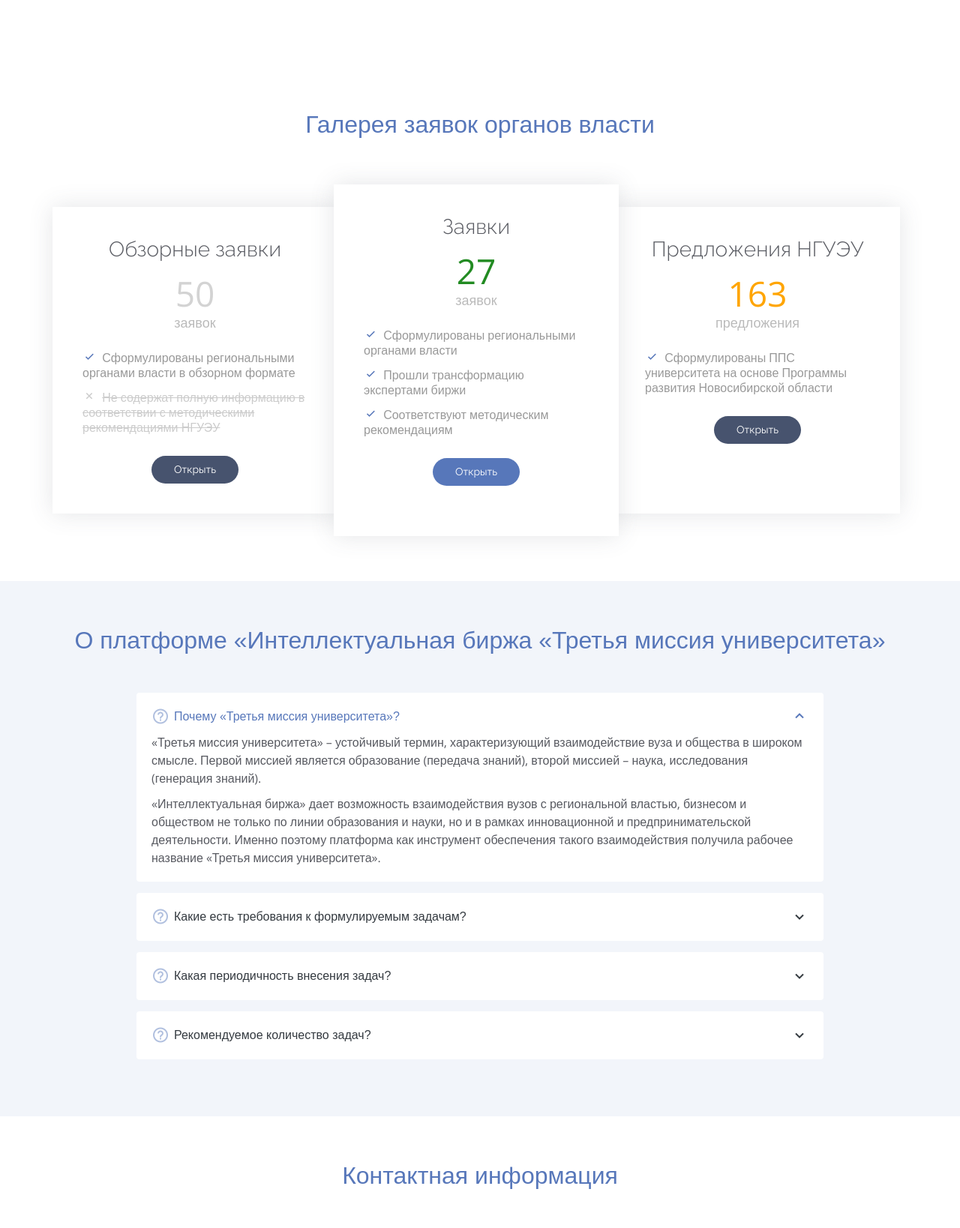
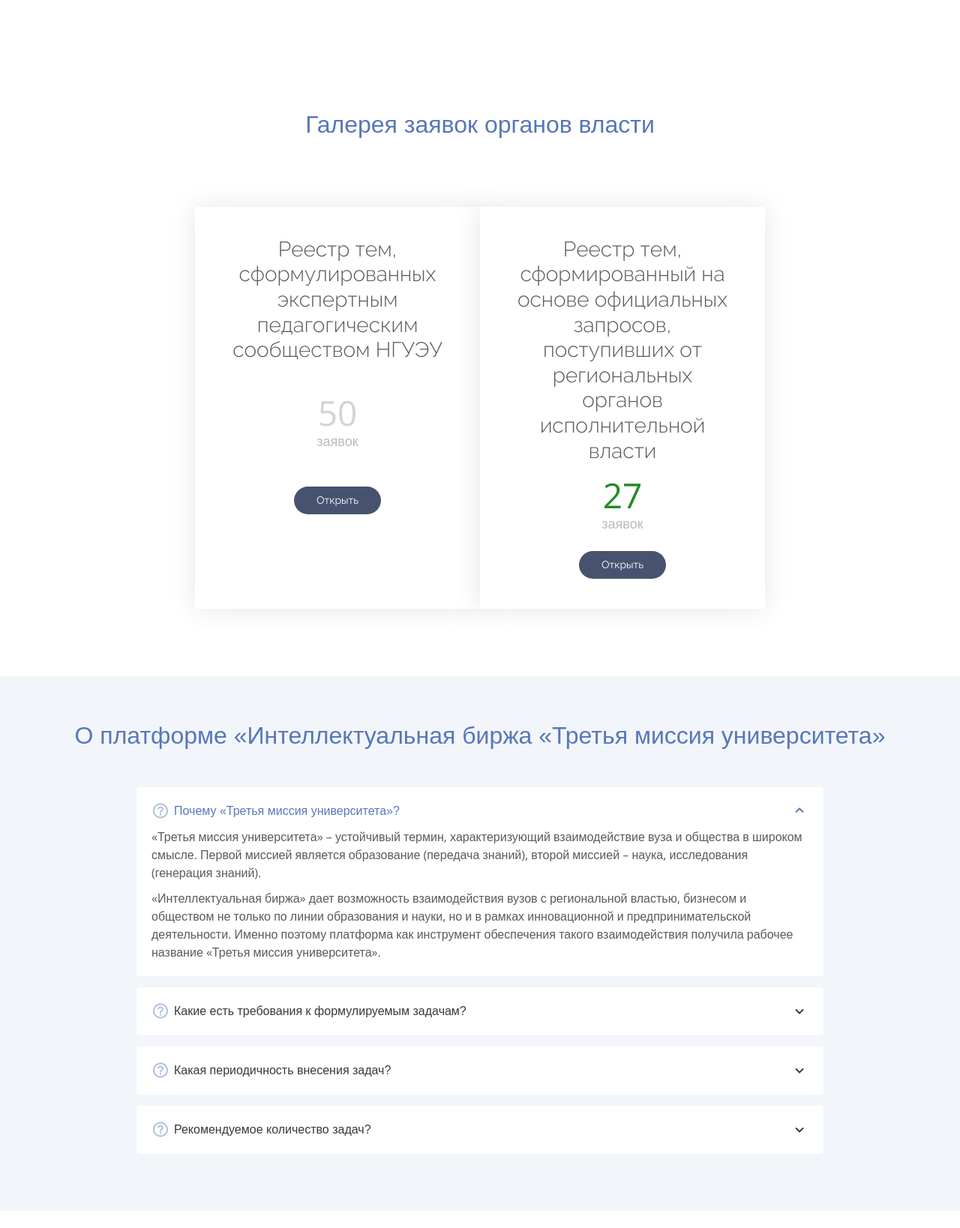
Before and after one commit to InformNSUEM/project_exchange, a Django app: page / in a window 1280 px wide. Shown: the part 3139-4777 px from the top of the page at 75% size. Run offline with Django 4.2, Linux system fonts and the light colour scheme; parts of the project's set-up code (start-up, migrations or seed data) failed here and were passed over; some libraries are stand-ins or nearby versions.

Commit message:
внесены изменения по демонстрации заявок

```diff
--- a/exchange/settings.py
+++ b/exchange/settings.py
@@ -161,7 +161,9 @@ CELERY_ACCEPT_CONTENT = ["application/json"]
 CELERY_TASK_SERIALIZER = "json"
 CELERY_RESULT_SERIALIZER = "json"
 
+"""
 SECURE_PROXY_SSL_HEADER = ('HTTP_X_FORWARDED_PROTO', 'https')
 SECURE_SSL_REDIRECT = True
 SESSION_COOKIE_SECURE = True
 CSRF_COOKIE_SECURE = True
+"""
--- a/main/templates/main/pages_parts/body.html
+++ b/main/templates/main/pages_parts/body.html
@@ -155,39 +155,25 @@
 
         </div>
 
-        <div class="row no-gutters">
+        <div class="row no-gutters justify-content-center">
 
-          <div class="col-lg-4 box" data-aos="fade-right">
-            <h3>Обзорные заявки</h3>
+          <div class="col-lg-4 box" data-aos="fade-left">
+            <h3>Реестр тем, сформулированных экспертным  педагогическим сообществом НГУЭУ</h3>
+            <br>
             <h4 style="color: lightgray">50<span>заявок</span></h4>
-            <ul>
-              <li><i class="bx bx-check"></i> Сформулированы региональными органами власти в обзорном формате</li>
-              <li class="na"><i class="bx bx-x"></i> <span> Не содержат полную информацию в соответствии с методическими рекомендациями НГУЭУ</span></li>
-            </ul>
-            <a href="{% url 'base_galary' %}" class="get-started-btn">Открыть</a>
+ <br>
+
+            <a href="{% url 'nsuem_galary' %}" class="get-started-btn">Открыть</a>
           </div>
 
-          <div class="col-lg-4 box featured" data-aos="fade-up">
-            <h3>Заявки </h3>
+          <div class="col-lg-4 box"  data-aos="fade-right" >
+            <h3>Реестр тем, сформированный на основе официальных запросов, поступивших от региональных органов исполнительной власти </h3>
             <h4 style="color: forestgreen">27<span>заявок</span></h4>
-            <ul>
-              <li><i class="bx bx-check"></i> Сформулированы региональными органами власти</li>
-              <li><i class="bx bx-check"></i> Прошли трансформацию экспертами биржи</li>
-              <li><i class="bx bx-check"></i> Соответствуют методическим рекомендациям</li>
-            </ul>
+
             <a href="{% url 'authority_galary' %}" class="get-started-btn">Открыть</a>
           </div>
 
-          <div class="col-lg-4 box" data-aos="fade-left">
-            <h3>Предложения НГУЭУ</h3>
-            <h4 style="color: orange">163<span>предложения</span></h4>
-            <ul>
-              <li><i class="bx bx-check"></i> Сформулированы ППС университета на основе Программы развития Новосибирской области</li>
-            </ul>
-            <a href="{% url 'nsuem_galary' %}" class="get-started-btn">Открыть</a>
-          </div>
 
-        </div>
 
       </div>
     </section>
--- a/main/urls.py
+++ b/main/urls.py
@@ -6,9 +6,9 @@ from .views import MainView, GalaryNsuemView, BaseOrderView, AuthorityOrderView,
 urlpatterns = [
     path("", MainView.as_view(), name = "main"),
     path("accounts/", include("users.urls")),
-    path("nsuem_gal", GalaryNsuemView.as_view(), name = "nsuem_galary"),
-    path("base_gal", BaseOrderView.as_view(), name = "base_galary"),
-    path("authority_gal", AuthorityOrderView.as_view(), name = "authority_galary"),
+    #path("nsuem_gal", GalaryNsuemView.as_view(), name = "nsuem_galary"),
+    path("authority_galary", BaseOrderView.as_view(), name = "authority_galary"),
+    path("nsuem_galary", AuthorityOrderView.as_view(), name = "nsuem_galary"),
     path("business_application", Business_App.as_view(), name = "business_application"),
     path("system/", include("system.urls")),
 
```
Also changed, not shown: main/templates/main/base_gal.html (+6 -3 lines), main/templates/main/orders_gal.html (+6 -2 lines).
